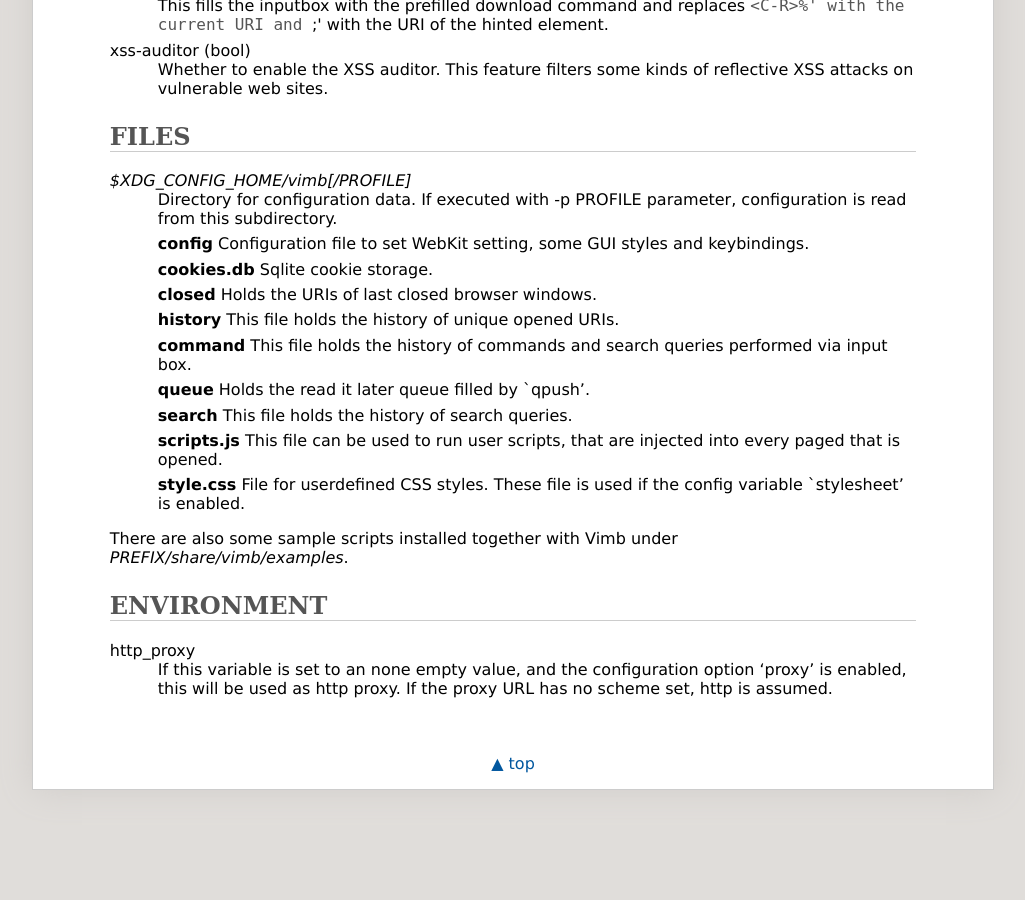
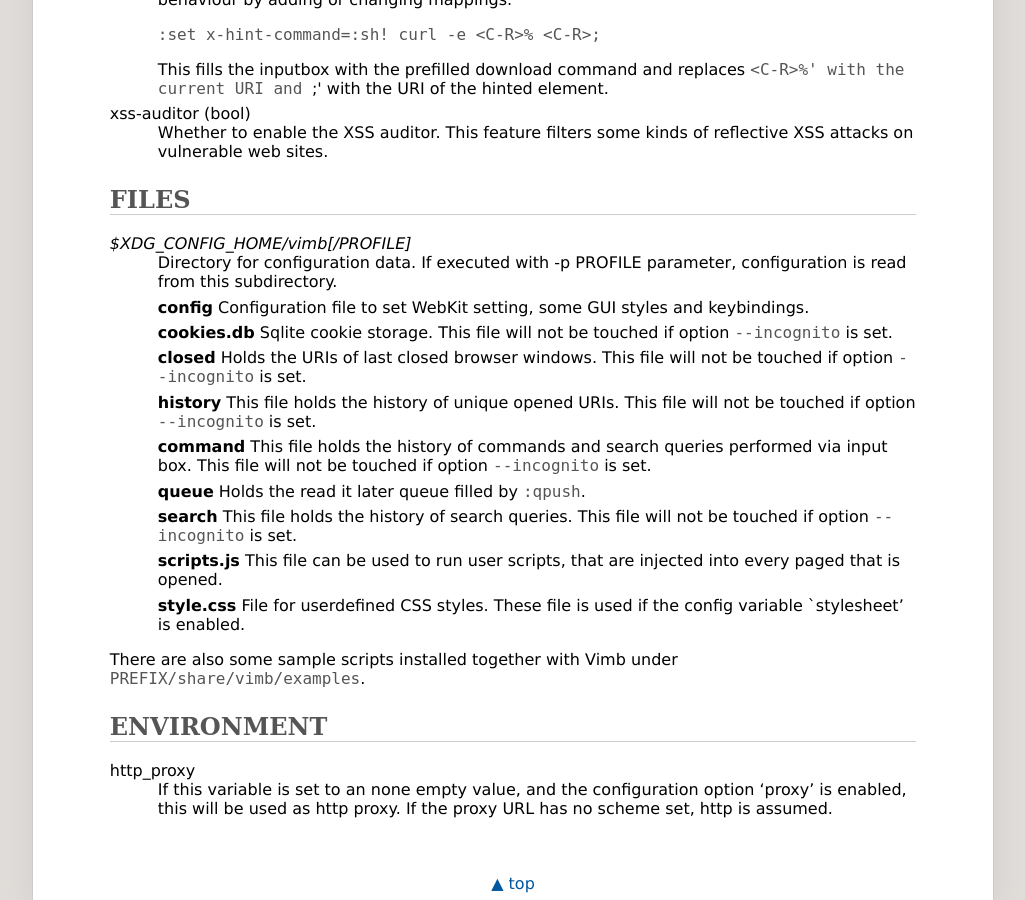
Before and after one commit to fanglingsu/vimb, a Jekyll site: the page built from man.md, in a window 1280 px wide and 900 px high, scrolled down 18773 px. Shown: the whole window, without its empty margins (127-1152 px from the left). Built offline with Jekyll 4.4.1, drawn with Linux system fonts in a browser that asks for light colours; before the commit the page ends 19595 px from its top, so only the background shows below that; some of the changed text lies outside the part shown.

Commit message:
Update man page for incognito mode changes.

```diff
--- a/man.md
+++ b/man.md
@@ -33,6 +33,9 @@ Mandatory arguments to long options are mandatory for short options too.
 
 −e, −−embed *WINID*
 : *WINID* of an XEmbed-aware application, that vimb will use as its parent.
+
+−i, −−incognito
+: Start an instance with user data read-only (see FILES section).
 
 −h, −−help
 : Show help options.
@@ -1007,6 +1010,7 @@ hint-keys (string)
 history-max-items (int)
 : Maximum number of unique items stored in search-, command or URI history. If
   history-max-items is set to 0, the history file will not be changed.
+  This setting has no effect if option `--incognito` is set.
 
 home-page (string)
 : Homepage that vimb opens if started without a URI.
@@ -1205,19 +1209,24 @@ xss-auditor (bool)
 : **config** Configuration file to set WebKit setting, some GUI styles and
   keybindings.
 : **cookies.db** Sqlite cookie storage.
+  This file will not be touched if option `--incognito` is set.
 : **closed** Holds the URIs of last closed browser windows.
+  This file will not be touched if option `--incognito` is set.
 : **history** This file holds the history of unique opened URIs.
+  This file will not be touched if option `--incognito` is set.
 : **command** This file holds the history of commands and search queries
   performed via input box.
-: **queue** Holds the read it later queue filled by `qpush'.
+  This file will not be touched if option `--incognito` is set.
+: **queue** Holds the read it later queue filled by `:qpush`.
 : **search** This file holds the history of search queries.
+  This file will not be touched if option `--incognito` is set.
 : **scripts.js** This file can be used to run user scripts, that are injected
   into every paged that is opened.
 : **style.css** File for userdefined CSS styles. These file is used if the
   config variable `stylesheet' is enabled.
 
 There are also some sample scripts installed together with Vimb under
-_PREFIX/share/vimb/examples_.
+`PREFIX/share/vimb/examples`.
 
 ## ENVIRONMENT
 {:#ENVIRONMENT}
```
Also changed, not shown: index.md (+3 -2 lines).
